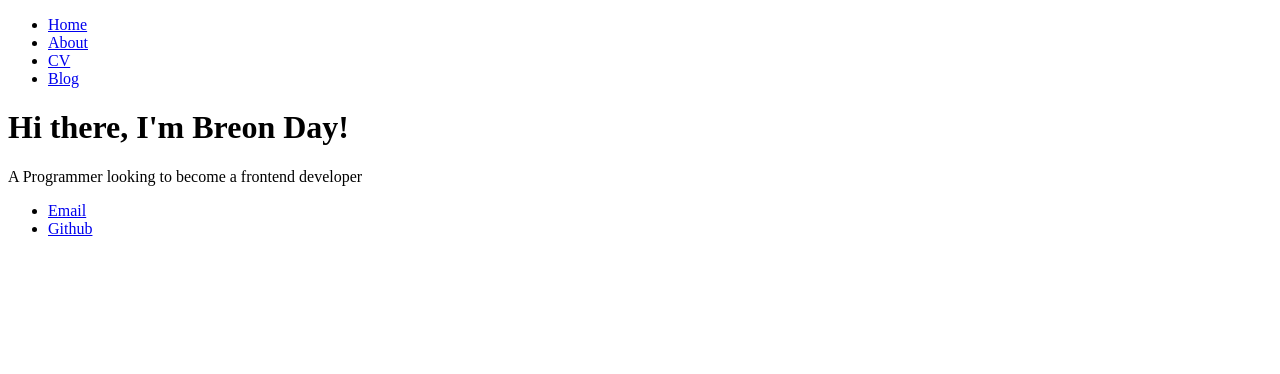
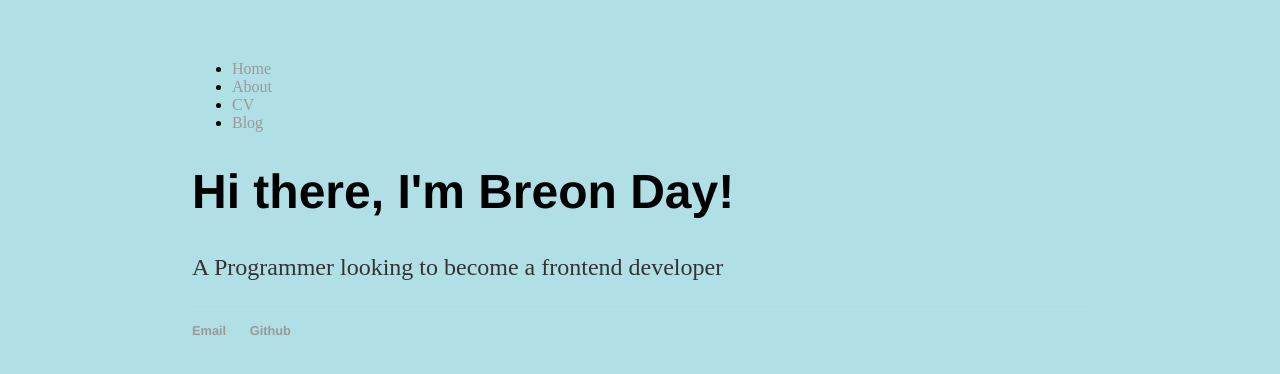
Before and after one commit to BreonDay/BreonDay.github.io, a plain HTML site: page index.html in a window 1280 px wide. Drawn offline with Linux system fonts and the light colour scheme.

Commit message:
Update index.html
linking css

```diff
--- a/index.html
+++ b/index.html
@@ -2,8 +2,11 @@
 <html>
 	<head>
 		<title>Breon Day's Web portfolio</title>
+		<!-- link to main stylesheet -->
+		<link rel="stylesheet" type="text/css" href="/css/main.css">
 	</head>
-	<body>
+	<body style="background-color:powderblue;>
+
 		<nav>
     		<ul>
         		<li><a href="/">Home</a></li>
```
